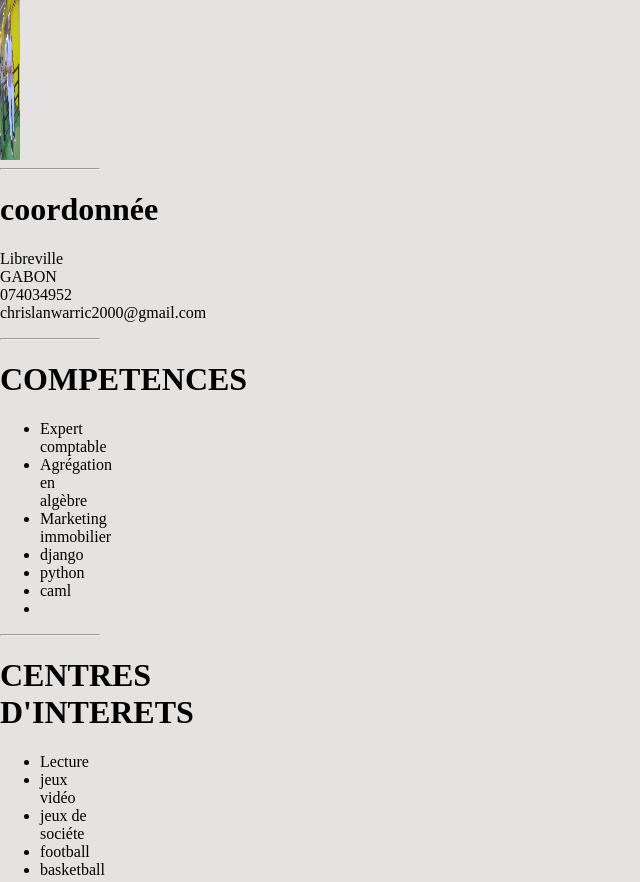
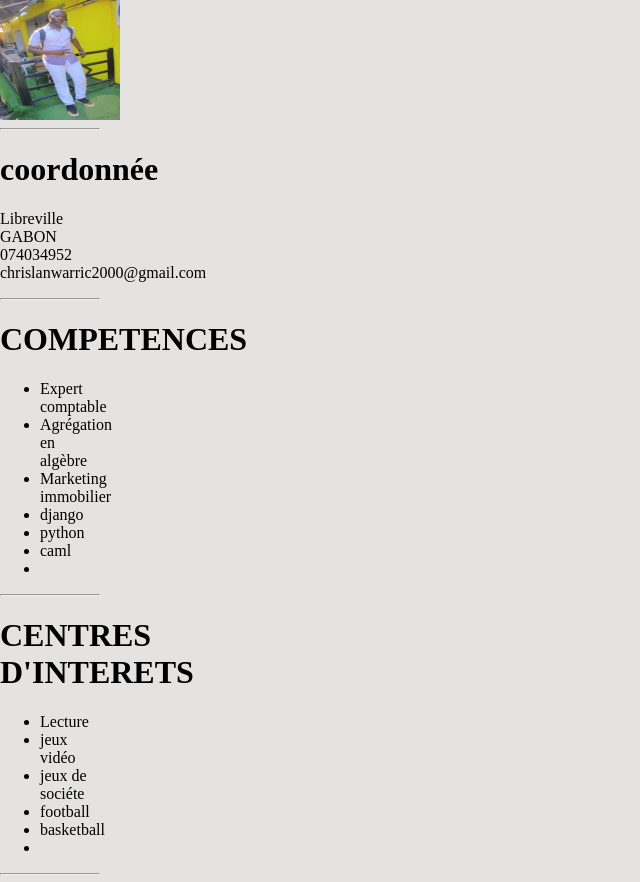
Before and after one commit to chrislanwarric/chrislanwarric2.com, a plain HTML site: page index.html in a window 1280 px wide. Shown: the top 882 px of the page, without its empty margins (0-640 px from the left). Drawn offline with Linux system fonts and the light colour scheme.

Commit message:
Update index.html

```diff
--- a/index.html
+++ b/index.html
@@ -9,7 +9,7 @@
 		</head>
 		<body>
 			<div class="section_gauche">
-				<img src="moi.jpg" alt="photo CV CW" height="20%" width="20%">
+				<img src="moi.jpg" alt="photo CV CW" height="120px" width="120px">
 				<hr>
 				<h1>coordonnée</h1>
 				<p>Libreville GABON <br> 074034952 <br> chrislanwarric2000@gmail.com
```
